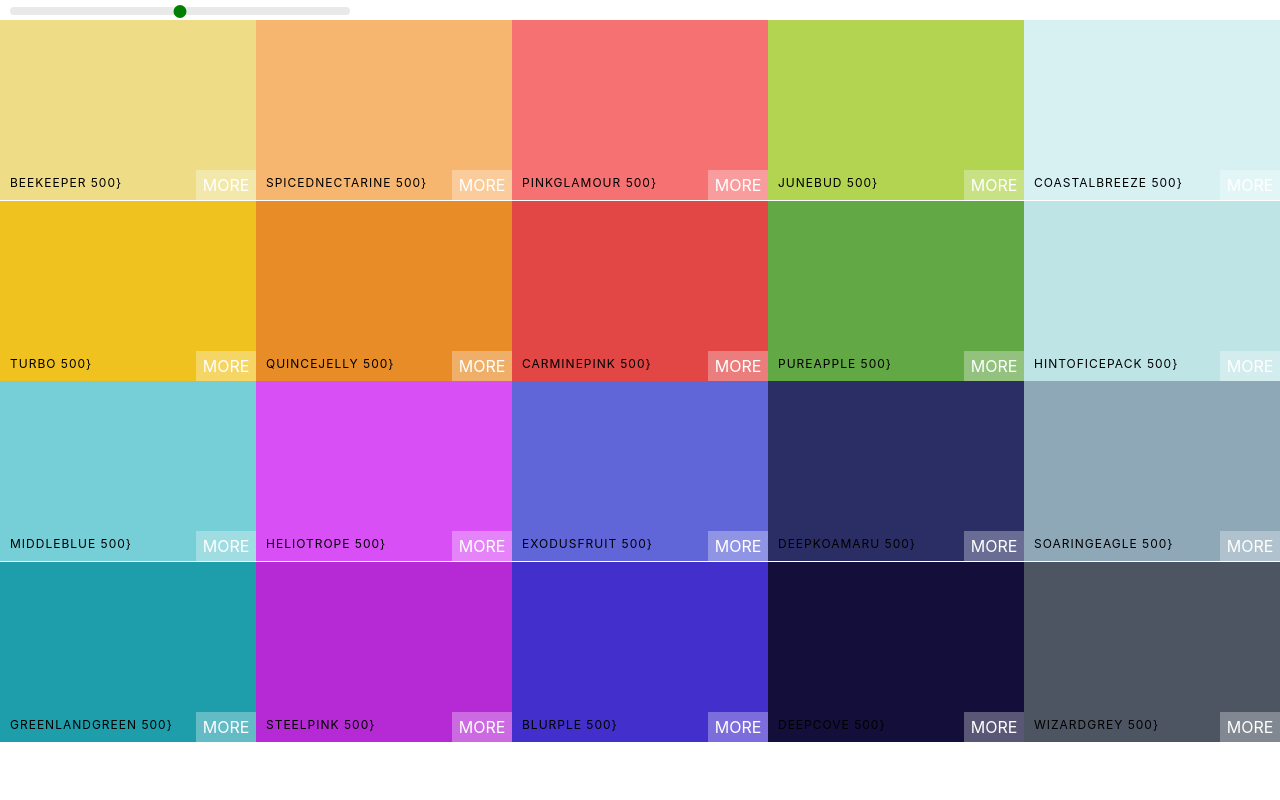
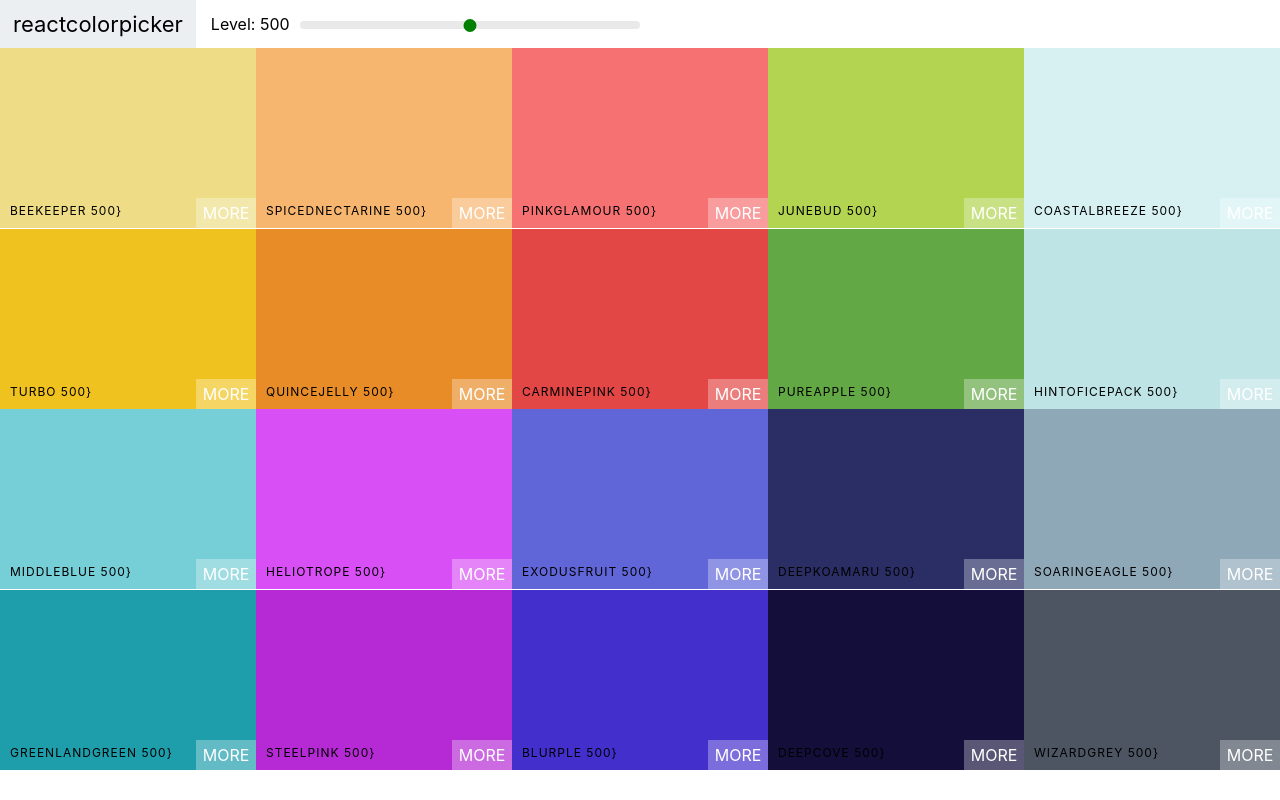
Before and after one commit to dballowe7912/color-picker-react, a React (Create React App) app: page / in a window 1280 px wide. Built offline with nearby package versions, Linux system fonts and the light colour scheme.

Commit message:
Added Navbar component and added styling to Slider

```diff
--- /dev/null
+++ b/src/components/Navbar/Navbar.css
@@ -0,0 +1,55 @@
+.Navbar {
+    display: flex;
+    align-items: center;
+    justify-content: flex-start;
+    height: 6vh;
+}
+
+.logo {
+    margin-right: 15px;
+    padding: 0 13px;
+    font-size: 22px;
+    background-color: #eceff1;
+    /* font-family: Roboto; */
+    height: 100%;
+    display: flex;
+    align-items: center;
+}
+
+.logo a {
+    text-decoration: none;
+    color: #000;
+
+}
+
+.slider {
+    width: 340px;
+    margin: 0 10px;
+    display: inline-block;
+}
+
+/* class names included in rc-slider by default */
+
+.rc-slider-track {
+    background-color: transparent;
+}
+
+
+.rc-slider-rail {
+    height: 8px;
+}
+
+.rc-slider-handle,
+.rc-slider-handle:active,
+.rc-slider-handle:focus,
+.rc-slider-handle:hover {
+    background: green;
+    outline: none;
+    border: 2px solid green;
+    box-shadow: none;
+    width: 13px;
+    height: 13px;
+    margin-top: -2px;
+    margin-bottom: -7px;
+    cursor: inherit;
+}
--- /dev/null
+++ b/src/components/Navbar/Navbar.js
@@ -0,0 +1,32 @@
+import React, { Component } from 'react';
+import Slider, { Range } from 'rc-slider';
+
+import 'rc-slider/assets/index.css';
+import "./Navbar.css";
+
+class Navbar extends Component {
+    render() {
+        const { level, changeLevel } = this.props;
+        return (
+            <header className="Navbar">
+                <div className="logo">
+                    <a href="/">reactcolorpicker</a>
+                </div>
+                <div className="slider-container">
+                    <span>Level: {level}</span>
+                    <div className="slider">
+                        <Slider
+                            defaultValue={level}
+                            min={100}
+                            max={900}
+                            step={100}
+                            onAfterChange={changeLevel}
+                        />
+                    </div>
+                </div>
+            </header>
+        )
+    }
+}
+
+export default Navbar;
--- a/src/components/Palette/Palette.css
+++ b/src/components/Palette/Palette.css
@@ -5,35 +5,3 @@
 .Palette-colors {
     height: 90%;
 }
-
-.slider {
-    width: 340px;
-    margin: 0 10px;
-    display: inline-block;
-}
-
-/* class names included in rc-slider by default */
-
-.rc-slider-track {
-    background-color: transparent;
-}
-
-
-.rc-slider-rail {
-    height: 8px;
-}
-
-.rc-slider-handle,
-.rc-slider-handle:active,
-.rc-slider-handle:focus,
-.rc-slider-handle:hover {
-    background: green;
-    outline: none;
-    border: 2px solid green;
-    box-shadow: none;
-    width: 13px;
-    height: 13px;
-    margin-top: -2px;
-    margin-bottom: -7px;
-    cursor: inherit;
-}
--- a/src/components/Palette/Palette.js
+++ b/src/components/Palette/Palette.js
@@ -1,7 +1,6 @@
 import React, { Component } from 'react';
+import Navbar from '../Navbar/Navbar';
 import ColorBox from '../ColorBox/ColorBox';
-import Slider, { Range } from 'rc-slider';
-import 'rc-slider/assets/index.css';
 import './Palette.css';
 
 class Palette extends Component {
@@ -29,16 +28,7 @@
         ));
         return (
             <div className="Palette">
-                <div className="slider">
-                    <Slider
-                        defaultValue={level}
-                        min={100}
-                        max={900}
-                    step={100}
-                        onAfterChange={this.changeLevel}
-                    />
-                </div>
-            {/* {Navbar goes here} */}
+                <Navbar level={level} changeLevel={this.changeLevel}/>
                 <div className="Palette-colors">
                 {colorBoxes}
                 </div>
```
